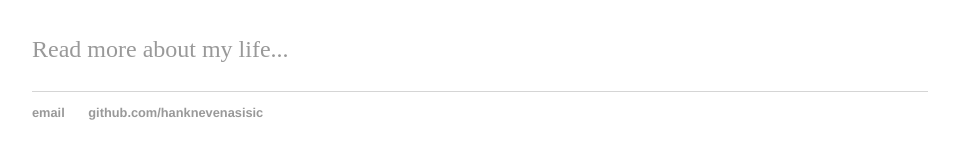
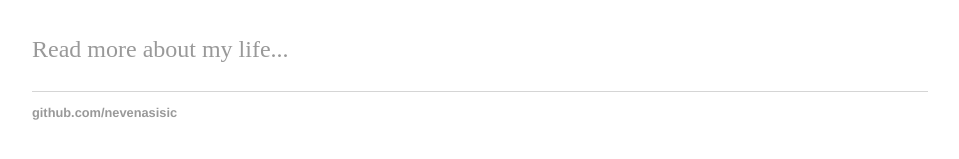
Before and after one commit to nevenasisic/nevenasisic.github.io, a Jekyll site: the page built from index.html, in a window 1280 px wide. Shown: the part 164-323 px from the top of the page, without its empty margins (160-1119 px from the left). Built offline with Jekyll 4.4.1, drawn with Linux system fonts in a browser that asks for light colours.

Commit message:
Update default.html

```diff
--- a/_layouts/default.html
+++ b/_layouts/default.html
@@ -21,8 +21,7 @@
 			</div><!-- /.container -->
 			<footer>
 	    		<ul>
-	        		<li><a href="http://sisic.nevena@gmail.com/">email</a></li>
-	        		<li><a href="https://github.com/nevenasisic">github.com/hanknevenasisic</a></li>
+	        		<li><a href="https://github.com/nevenasisic">github.com/nevenasisic</a></li>
 				</ul>
 			</footer>
 		</body>
```
